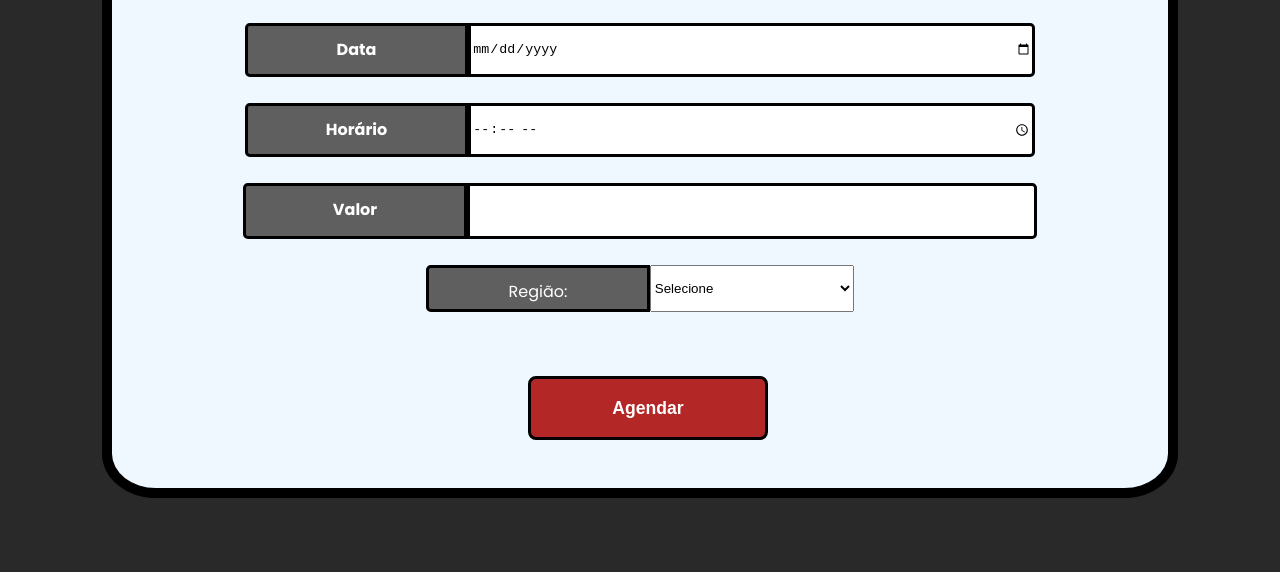
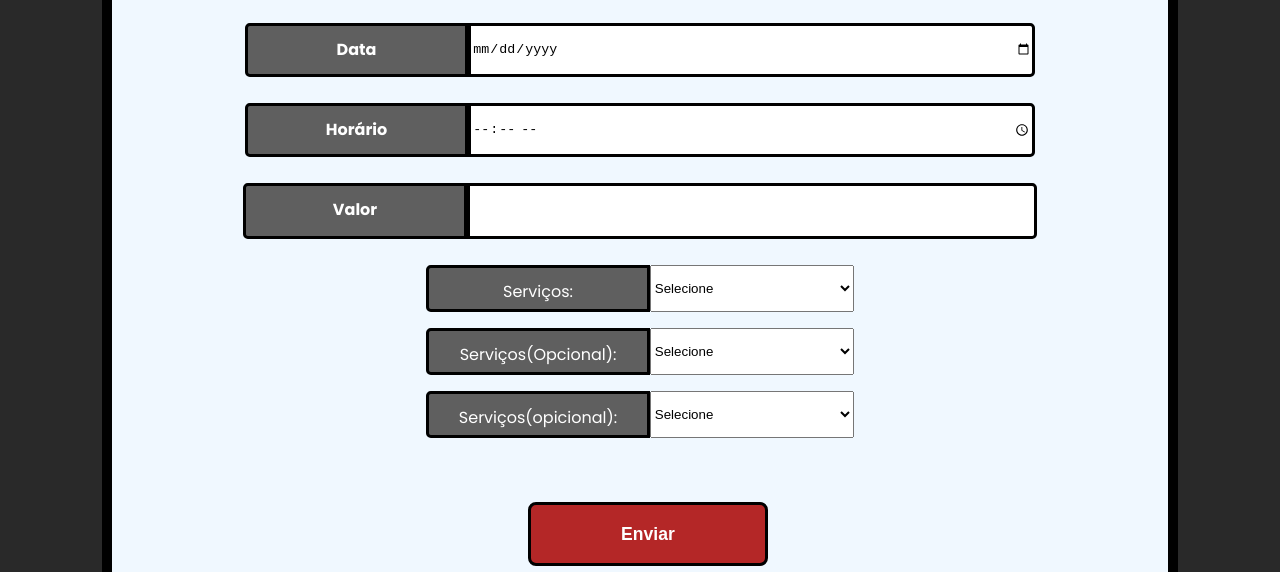
Before and after one commit to mourvan67532/Alphas_Car, a plain HTML site: page frontend/orcamento.html in a window 1280 px wide. Shown: the part 619-1191 px from the top of the page. Drawn offline with Linux system fonts and the light colour scheme; a web font is replaced by a local one.

Commit message:
Add files via upload

```diff
--- a/frontend/orcamento.html
+++ b/frontend/orcamento.html
@@ -25,7 +25,7 @@
     <main class="a_main">
         <div id="a_cadastro">
             <div class="a_titulo">
-                <h1>Agendamento</h1>
+                <h1>Orçamento</h1>
             </div>
 
             <div class="a_c2">
@@ -60,8 +60,44 @@
                 </div>
                 <span id="val"></span>
                 <div class="a_tabelinha">
-                    <label for="sua_regiao">Região:</label>
-                    <select name="sua_regiao" id="sua_regiao">
+                    <label for="servic1">Serviços:</label>
+                    <select name="servic1" id="servic1">
+                        <option selected disabled value="">Selecione</option>
+                        <option>Alinhamento e Balanceamento</option>
+                        <option>Carga de Gás</option>
+                        <option>Higienização por Ozônio</option>
+                        <option>Limpeza de Bicos Injetores</option>
+                        <option>Limpeza do Arrefecimento</option>
+                        <option>Manutenção de Embreagem</option>
+                        <option>Revisão de Freios</option>
+                        <option>Sistema de Arrefecimento</option>
+                        <option>Troca de Filtros</option>
+                        <option>Troca de Lâmpada</option>
+                        <option>Troca de Óleo do Motor</option>
+                        <option>Troca de Pastilhas de Freio</option>
+                    </select>
+                </div>
+                <div class="a_tabelinha">
+                    <label for="servic2">Serviços(Opcional):</label>
+                    <select name="servic2" id="servic2">
+                        <option selected disabled value="">Selecione</option>
+                        <option>Alinhamento e Balanceamento</option>
+                        <option>Carga de Gás</option>
+                        <option>Higienização por Ozônio</option>
+                        <option>Limpeza de Bicos Injetores</option>
+                        <option>Limpeza do Arrefecimento</option>
+                        <option>Manutenção de Embreagem</option>
+                        <option>Revisão de Freios</option>
+                        <option>Sistema de Arrefecimento</option>
+                        <option>Troca de Filtros</option>
+                        <option>Troca de Lâmpada</option>
+                        <option>Troca de Óleo do Motor</option>
+                        <option>Troca de Pastilhas de Freio</option>
+                    </select>
+                </div>
+                <div class="a_tabelinha">
+                    <label for="servic3">Serviços(opicional):</label>
+                    <select name="servic3" id="servic3">
                         <option selected disabled value="">Selecione</option>
                         <option>Alinhamento e Balanceamento</option>
                         <option>Carga de Gás</option>
@@ -80,7 +116,7 @@
 
                 <br><br>
 
-                <button id="a_abner_vi" onclick="agendamento()"><b>Agendar</b></button>
+                <button id="a_abner_vi" onclick="orcamento()"><b>Enviar</b></button>
             </div>
         </div>
     </main>
```
